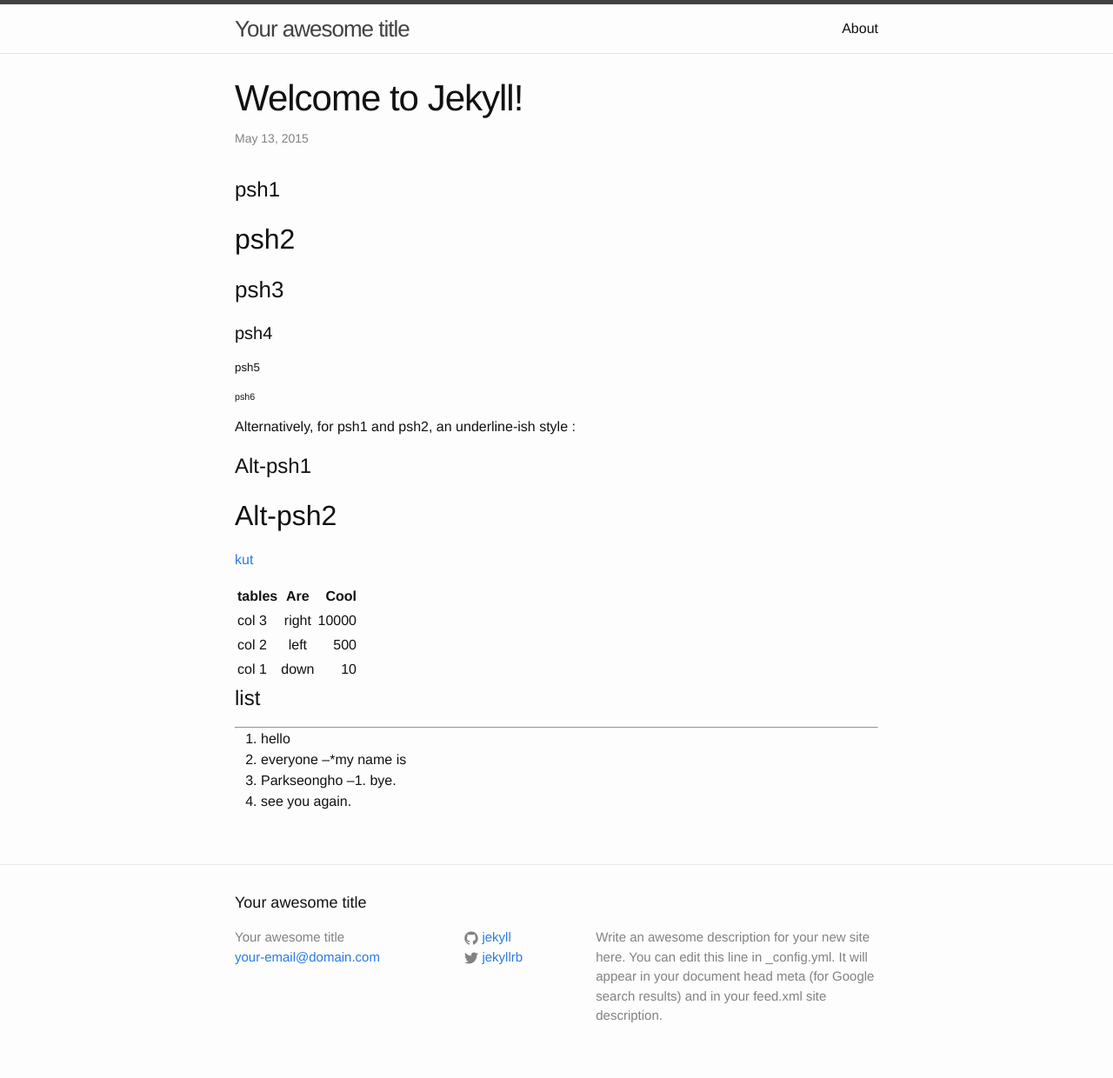
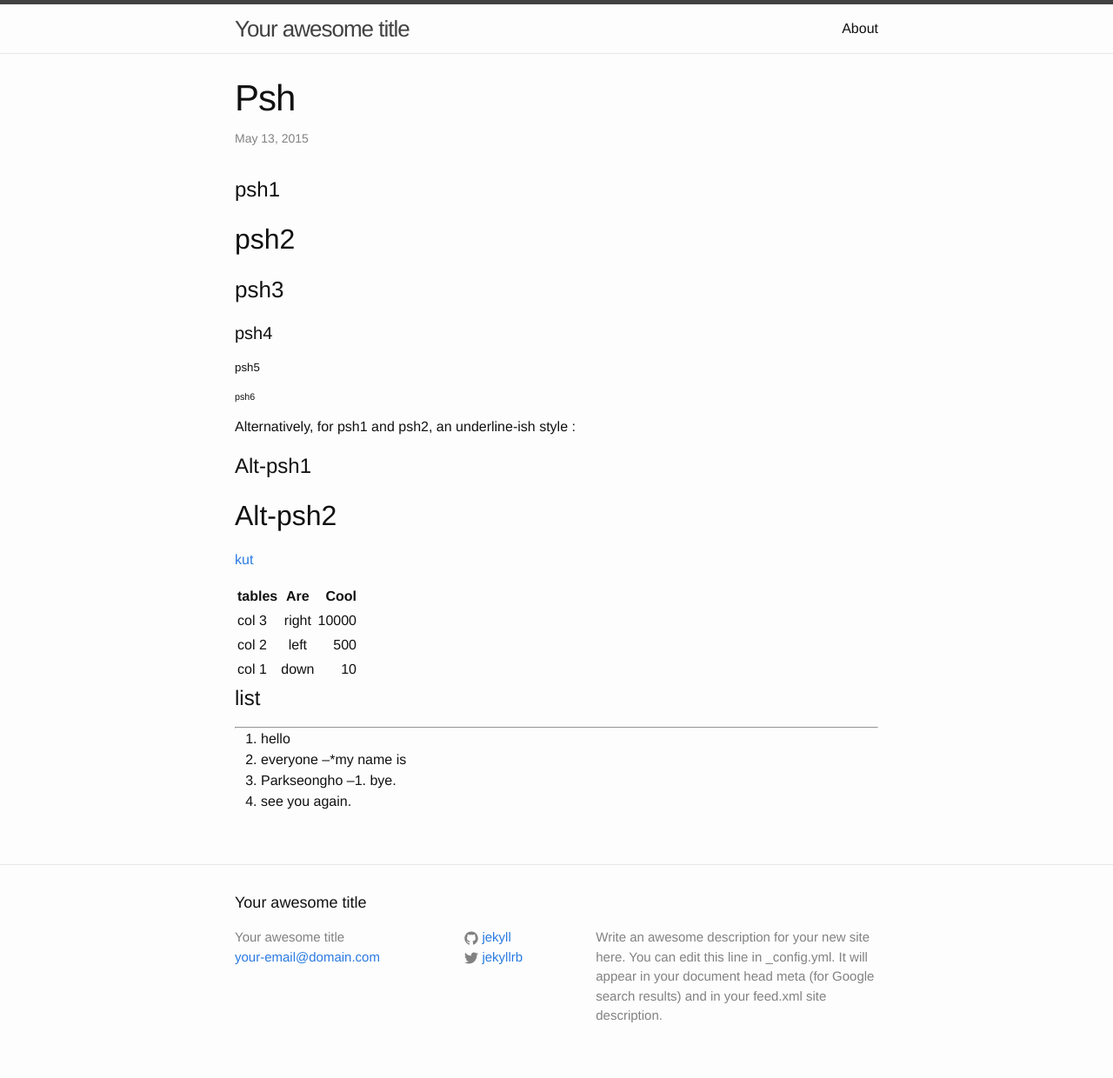
Before and after one commit to kutchoiwjun92/kutchoiwjun92.github.com, a Jekyll site: the page built from _posts/2015-05-13-psh.md, in a window 1280 px wide. Shown: the whole page at 87% size. Built offline with Jekyll 4.4.1, drawn with Linux system fonts in a browser that asks for light colours.

Commit message:
psh post

```diff
--- a/_posts/2015-05-13-psh.md
+++ b/_posts/2015-05-13-psh.md
@@ -1,6 +1,6 @@
 ---
 layout: post
-title:  "Welcome to Jekyll!"
+title:  "Psh"
 date:   2015-05-13 01:39:48
 categories: jekyll update
 ---
```
